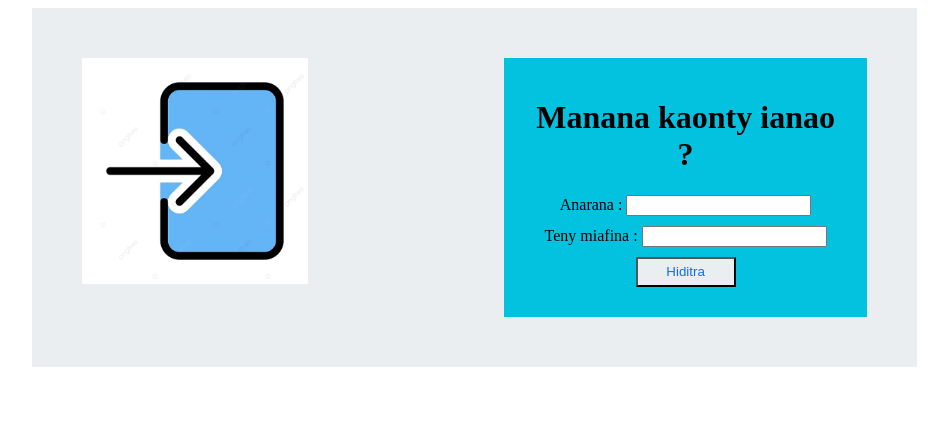
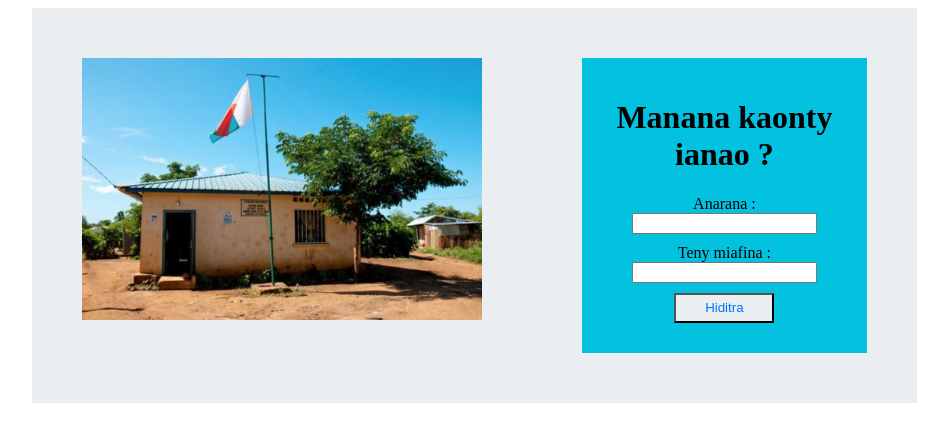
Before and after one commit to DTC-Formation/creation-page-fokontany-miranaadr, a plain HTML site: page login.html in a window 1280 px wide. Shown: the whole page, without its empty margins (76-1024 px from the left). Drawn offline with Linux system fonts and the light colour scheme.

Commit message:
changement photologin

```diff
--- a/login.html
+++ b/login.html
@@ -10,7 +10,7 @@
 <body>
     <div class="login">
         <div class="photo-login">
-           <img src="./assets/photo-login.png" width="70%">
+           <img src="./assets/fokontany.png" width="400px">
         </div>
         <div class="body-login">
             <h1> Manana kaonty ianao ? </h1>
```
Also changed, not shown: assets/fokontany.png (added), assets/photo-login.png (deleted).
